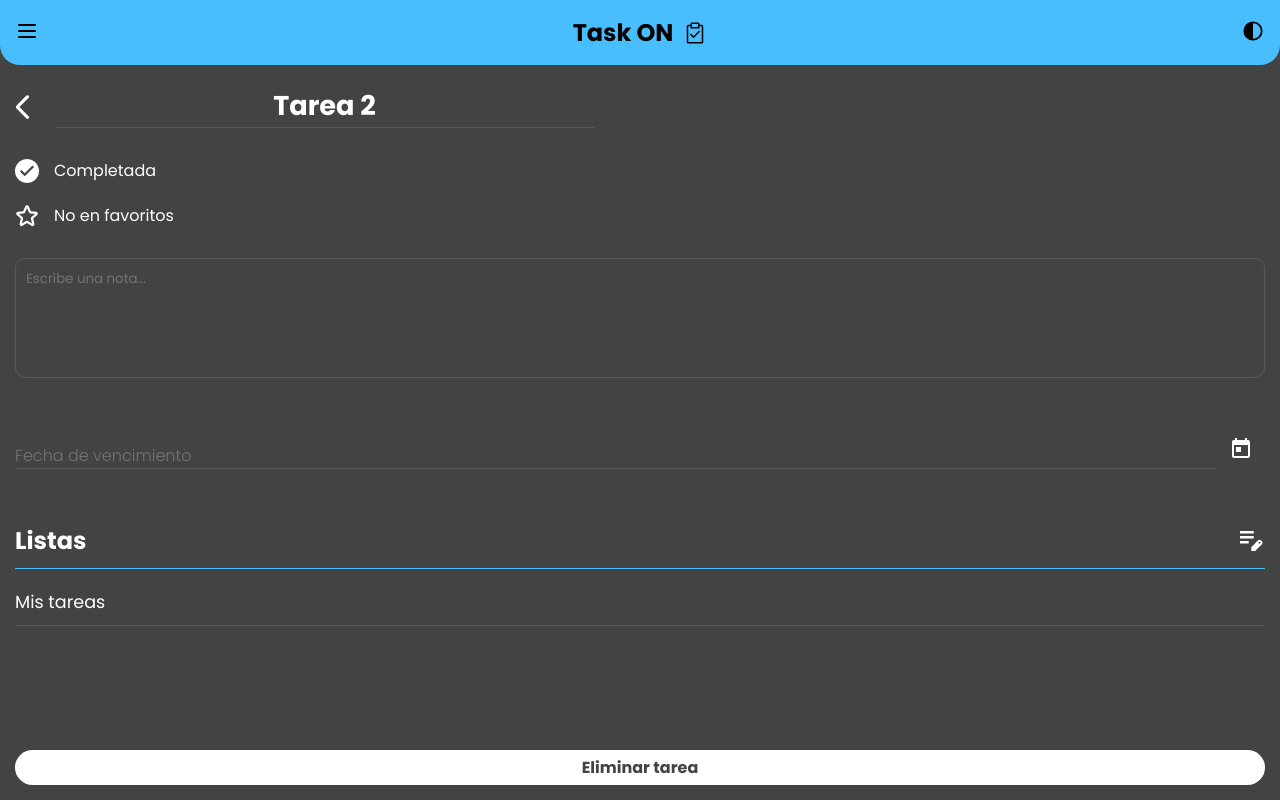
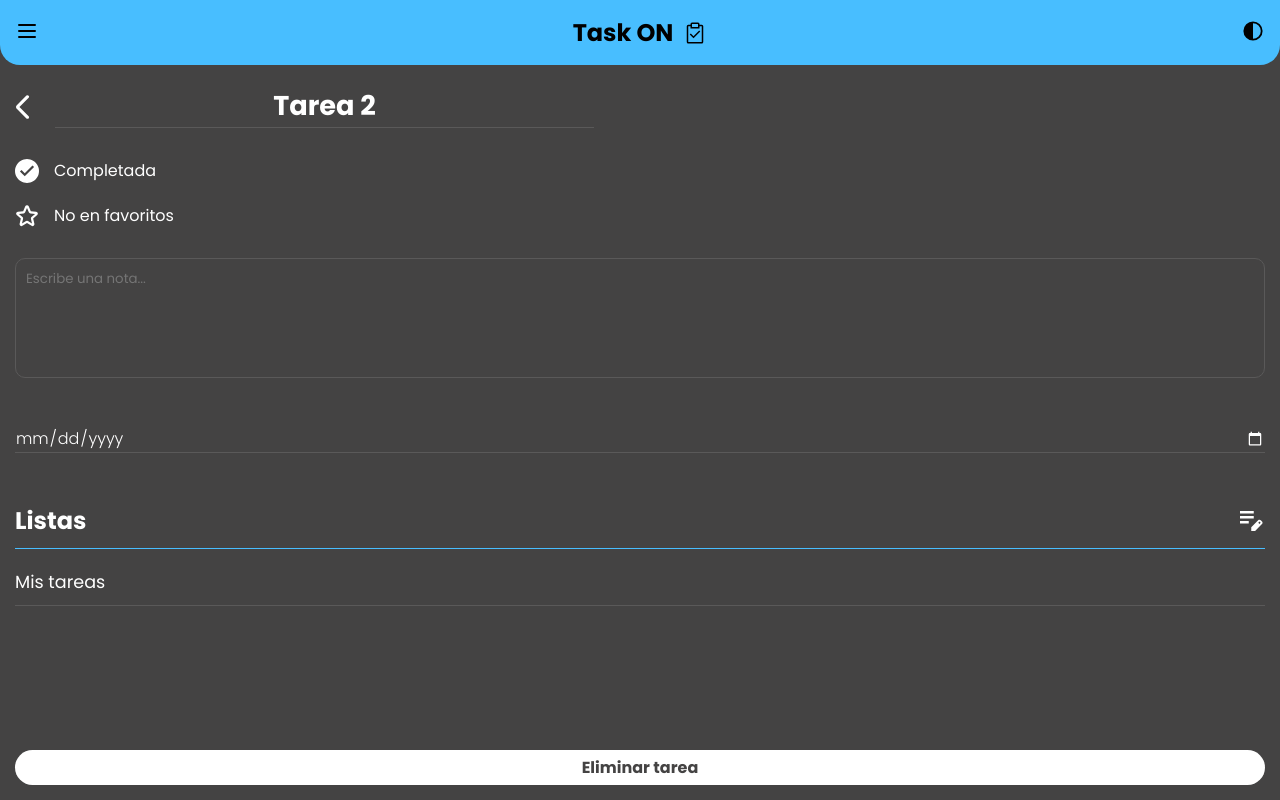
Before and after one commit to pablobarcala/todo-front, an Angular app: page /pagina/1 in a window 1280 px wide. Built offline with nearby package versions, Linux system fonts and the light colour scheme.

Commit message:
sacar datepicker de material para dejar el input date

```diff
--- a/src/app/components/tarea-pagina/tarea-pagina.component.css
+++ b/src/app/components/tarea-pagina/tarea-pagina.component.css
@@ -69,7 +69,7 @@ textarea {
 }
 
 .datepicker {
-    width: calc(100% - 48px);
+    width: 100%;
     text-align: start;
     font-size: 1rem;
     font-weight: lighter;
--- a/src/app/components/tarea-pagina/tarea-pagina.component.html
+++ b/src/app/components/tarea-pagina/tarea-pagina.component.html
@@ -6,7 +6,7 @@
             </button>
             <!-- el titulo deberia estar dentro de un input asi el usuario que ingresa en la tarea puede editar directamente ahi la tarea -->
             <form>
-                <input type="text" formControlName="titulo" (input)="editarTexto()">
+                <input type="text" formControlName="titulo" (input)="editTarea()">
             </form>
         </div>
         <!-- Ver si sacar los estados -->
@@ -27,15 +27,16 @@
             </button>
         </div>
         <div class="nota">
-            <textarea formControlName="nota" placeholder="Escribe una nota..." (input)="editarTexto()"></textarea>
+            <textarea formControlName="nota" placeholder="Escribe una nota..." (input)="editTarea()"></textarea>
         </div>
         <div class="vencimiento">
-            <input
+            <!-- <input
                 class="datepicker"
                 [matDatepicker]="picker"
                 placeholder="Fecha de vencimiento"
                 formControlName="vencimiento"
-                (dateInput)="editTarea()"
+                (dateInput)="editDate()"
+                [value]="this.form.get('vencimiento')?.value"
             >
             <mat-datepicker-toggle
                 matIconSuffix
@@ -44,7 +45,14 @@
             <mat-datepicker
                 #picker
                 touchUi
-            ></mat-datepicker>
+            ></mat-datepicker> -->
+            <input
+                type="date"
+                class="datepicker"
+                placeholder="Fecha de vencimiento"
+                formControlName="vencimiento"
+                (change)="editTarea()"
+            >
         </div>
         <!-- en un futuro agregar pasos a cada tarea -->
         <div class="listas">
--- a/src/app/components/tarea-pagina/tarea-pagina.component.ts
+++ b/src/app/components/tarea-pagina/tarea-pagina.component.ts
@@ -11,11 +11,13 @@ import { MatBottomSheet } from '@angular/material/bottom-sheet';
 import { BottomSheetListasComponent } from '../bottom-sheet-listas/bottom-sheet-listas.component';
 import { MaterialModule } from '../../modules/material/material.module';
 import { MatNativeDateModule } from '@angular/material/core';
+import { DatePipe } from '@angular/common';
 
 @Component({
   selector: 'app-tarea-pagina',
   standalone: true,
   imports: [ReactiveFormsModule, MaterialModule, MatNativeDateModule],
+  providers: [DatePipe],
   templateUrl: './tarea-pagina.component.html',
   styleUrl: './tarea-pagina.component.css'
 })
@@ -40,7 +42,7 @@ export class TareaPaginaComponent implements OnInit {
       completada: [],
       favorita: [],
       nota: [''],
-      vencimiento: [Date],
+      vencimiento: [],
       listas: []
     })
   }
@@ -76,10 +78,6 @@ export class TareaPaginaComponent implements OnInit {
 
   editTarea(){
     this.tareaService.editTarea(this.form.value)
-  }
-
-  editarTexto(){
-    this.editTarea()
   }
 
   toggleCompletada(tarea: Tarea){
--- a/src/app/components/tareas/tareas.component.ts
+++ b/src/app/components/tareas/tareas.component.ts
@@ -32,7 +32,6 @@ export class TareasComponent implements OnInit {
       this.listaSelected = lista
 
       this.tareaService.getTareas().subscribe((tareas: Tarea[]) => {
-        console.log(tareas)
         if(this.listaSelected.titulo == "Favoritos"){
           this.tareas = tareas.filter(t => t.favorita)
         } else {
--- a/src/styles.css
+++ b/src/styles.css
@@ -27,6 +27,7 @@
 }
 
 :root.dark {
+    color-scheme: dark;
     --BACKGROUND: #444343;
     --SIDENAV-BG: #44434398;
     --MENU-BG: #232323;
@@ -37,6 +38,7 @@
 }
 
 :root.light {
+    color-scheme: light;
     --BACKGROUND: #E4E4E4;
     --SIDENAV-BG: #e4e4e4a9;
     --MENU-BG: #cacaca;
```
